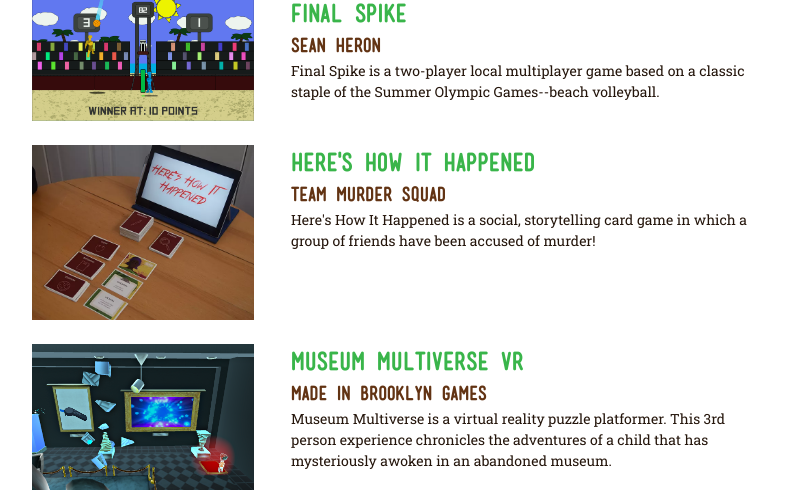
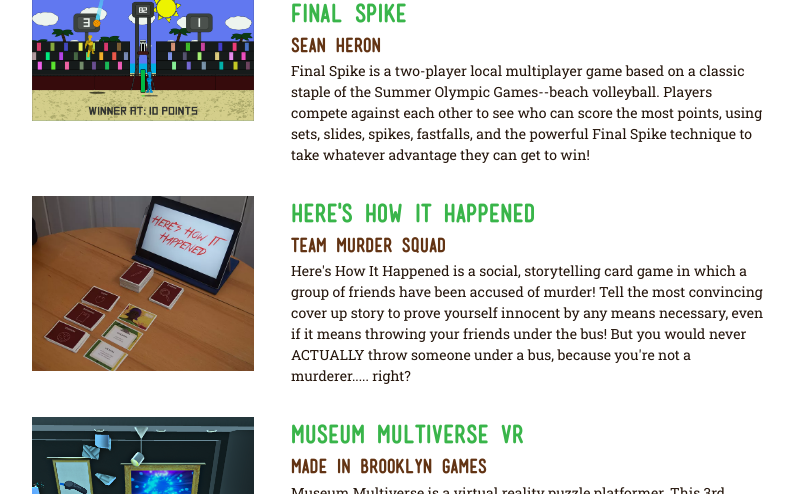
Before and after one commit to BrooklynGamery/gdocexpo, a Jekyll site: the page built from games/index.html, in a window 1280 px wide and 1400 px high, scrolled down 908 px, cut to the strip 199-693 px from the top of the window. Shown: the whole strip, without its empty margins (238-1031 px from the left). Built offline with Jekyll 4.4.1, drawn with Linux system fonts in a browser that asks for light colours; some of the changed text lies outside the part shown.

Commit message:
games updated, added Solace State

```diff
--- a/_data/games.yml
+++ b/_data/games.yml
@@ -25,54 +25,60 @@
  - title: Final Spike
    team: Sean Heron
    link: http://seanheron.weebly.com
-   description: Final Spike is a two-player local multiplayer game based on a classic staple of the Summer Olympic Games--beach volleyball.
+   description: Final Spike is a two-player local multiplayer game based on a classic staple of the Summer Olympic Games--beach volleyball. Players compete against each other to see who can score the most points, using sets, slides, spikes, fastfalls, and the powerful Final Spike technique to take whatever advantage they can get to win!
    image: FinalSpike.png
 
  - title: Here's How It Happened
    team: Team Murder Squad
    link: https://www.ceschiii.com/heres-how-it-happened
-   description: Here's How It Happened is a social, storytelling card game in which a group of friends have been accused of murder!
+   description: Here's How It Happened is a social, storytelling card game in which a group of friends have been accused of murder! Tell the most convincing cover up story to prove yourself innocent by any means necessary, even if it means throwing your friends under the bus! But you would never ACTUALLY throw someone under a bus, because you're not a murderer..... right?
    image: HeresHowItHappened.png
 
  - title: Museum Multiverse VR
    team: Made in Brooklyn Games
    link: http://hessvacio.com/pages/museummultiverse.html
-   description: Museum Multiverse is a virtual reality puzzle platformer. This 3rd person experience chronicles the adventures of a child that has mysteriously awoken in an abandoned museum.
+   description: Museum Multiverse is a virtual reality puzzle platformer. This 3rd person experience chronicles the adventures of a child that has mysteriously awoken in an abandoned museum. He must traverse the various worlds that exist within the art pieces within the depths of the cursed museum in order to find a way to escape. The museum has been abandoned and sealed off, a microcosm of society's diminished view of minority artists, and history's selective amnesia toward contributions of people of color.
    image: MuseumMultiverseVR.png
 
  - title: Neon Krieger Yamato
    team: LIONPLEX
    link: http://lionplex.net
-   description: Relive the arcade era! Select from 8 unique characters and brawl your way to victory in Neon Krieger Yamato - solo or with a friend!
+   description: Relive the arcade era! Select from 8 unique characters and brawl your way to victory in Neon Krieger Yamato - solo or with a friend!  A genre mashup of Japanese 90s gaming, its goal is to capture a mix of stylish combos, sidescrolling action, and twitch combat puzzles, presented in a pixel art cyberpunk world harkening to the days of 16 bit.
    image: NeonKriegerYamato.gif
 
  - title: Objectif
    team: A.M. Darke
    link: https://objectifgame.com/
-   description: Objectif is a social game that facilitates dialogue about the relationship between race, gender, and standards of beauty.
+   description: Objectif is a social game that facilitates dialogue about the relationship between race, gender, and standards of beauty. Each round, players compete to place the most attractive card according to a judge. The judge must explain their reason for choosing one person over the others, giving players an opportunity to influence, argue, and persuade their way to victory. Objectif is a response to the Psychology Today article “Why Black Women Are Less Physically Attractive Than Other Races?"
    image: Objectif.jpg
 
  - title: Saturday Morning Games - The Card Game
    team: Saturday Morning Games
    link: https://www.saturdaymorninggames.com/
-   description: Saturday Morning Games is a battle card game based off of popular Saturday Morning Cartoons!
+   description: Saturday Morning Games is a battle card game based off of popular Saturday Morning Cartoons! Fight over random weapons, with popular characters from multiple shows and conquer your opponent by winning all of their bowls of cereal!
    image: SaturdayMorningGames.png
 
- - title: Skate & Date
+ - title: Skate &amp; Date
    team: Gensuta
    link: https://gensuta.itch.io/skate-and-date-
    description: Skate and Date is a roller derby rhythm ga(y)me where your rhythm game stats can affect the story.
    image: SkateDate.jpg
 
+ - title: Solace State
+   team: Tanya Kan
+   link: http://www.solacestategame.com
+   description: Solace State is a 3D visual novel set in near-future surveillance state, where hacking identities can mean the difference between unifying resistance or enacting reluctant acceptance of an unjust fate. As Chloe, an activist whose hacking affects psychological perception, the player reads story text that is embedded into the 3D environment, negotiate and engage with characters, and make choices that impact the game’s final outcome. From nebulous secrets to coming-of-age friendships and romances, there are no easy answers on the path to build hope and righting past wounds.
+   image: SolaceState.jpg
+
  - title: The Last Stop
-   team: Eota & z04
-   link: thelaststop.tumblr.com
-   description: The Last Stop is a Chinese-Filipino inspired Point & Click 2D Adventure Game  about a college student, Christopher “Kit” Chen.
+   team: Eota &amp; z04
+   link: http://thelaststop.tumblr.com
+   description: The Last Stop is a Chinese-Filipino inspired Point &amp; Click 2D Adventure Game  about a college student, Christopher “Kit” Chen. After a quick nap on the train, Kit finds himself stranded on Orez Island with no money to get back home. Luckily, the island is populated with some unique residents…
    image: TheLastStop.png
 
  - title: The Ultimate Clap Back
-   team: Mot & Dot LLC
-   link: www.theultimateclapback.com
+   team: Mot &amp; Dot LLC
+   link: http://www.theultimateclapback.com
    description: The Ultimate Clap Back is a fast-paced game of wordplay.  With just the right amount of sarcasm, snark, and shade, this game is bound to shock and keep you laughing for hours!
    image: TheUltimateClapBack.png
 
```
Also changed, not shown: assets/images/games/2018/SolaceState.jpg (added).
